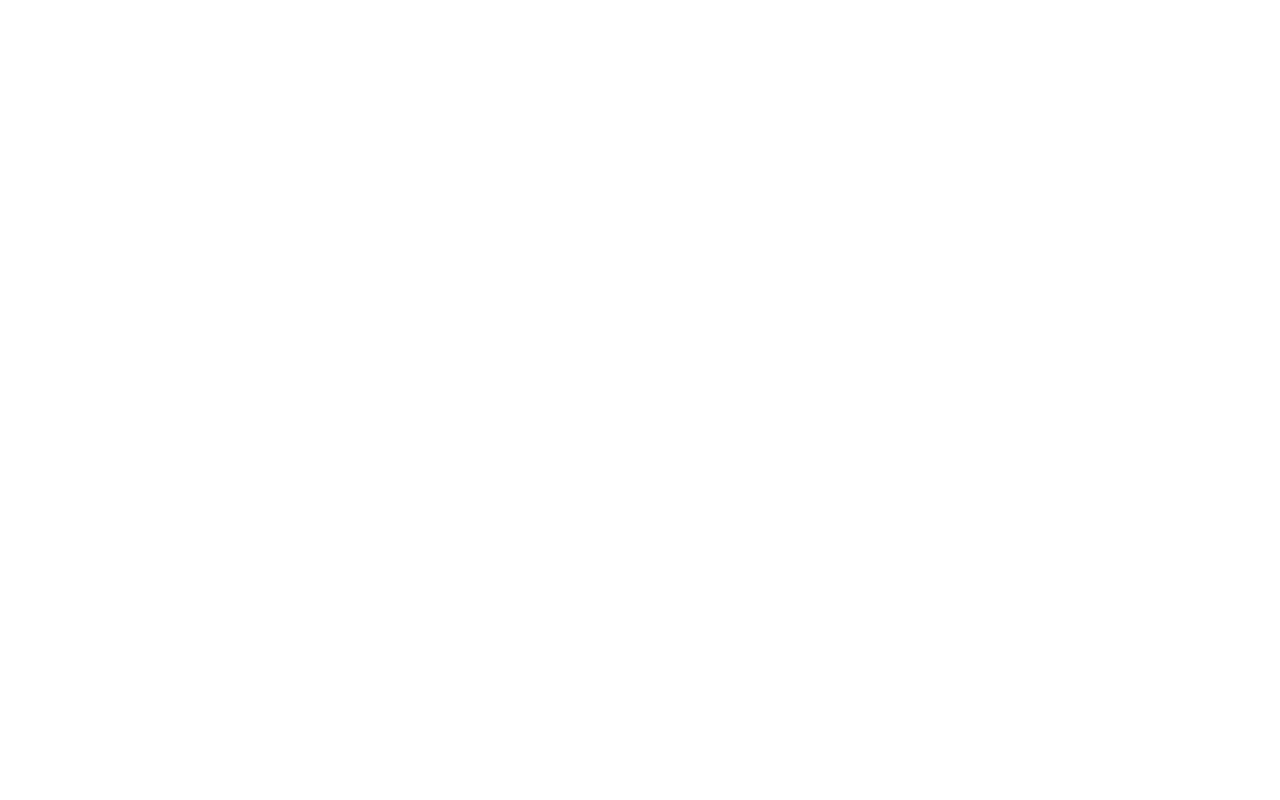
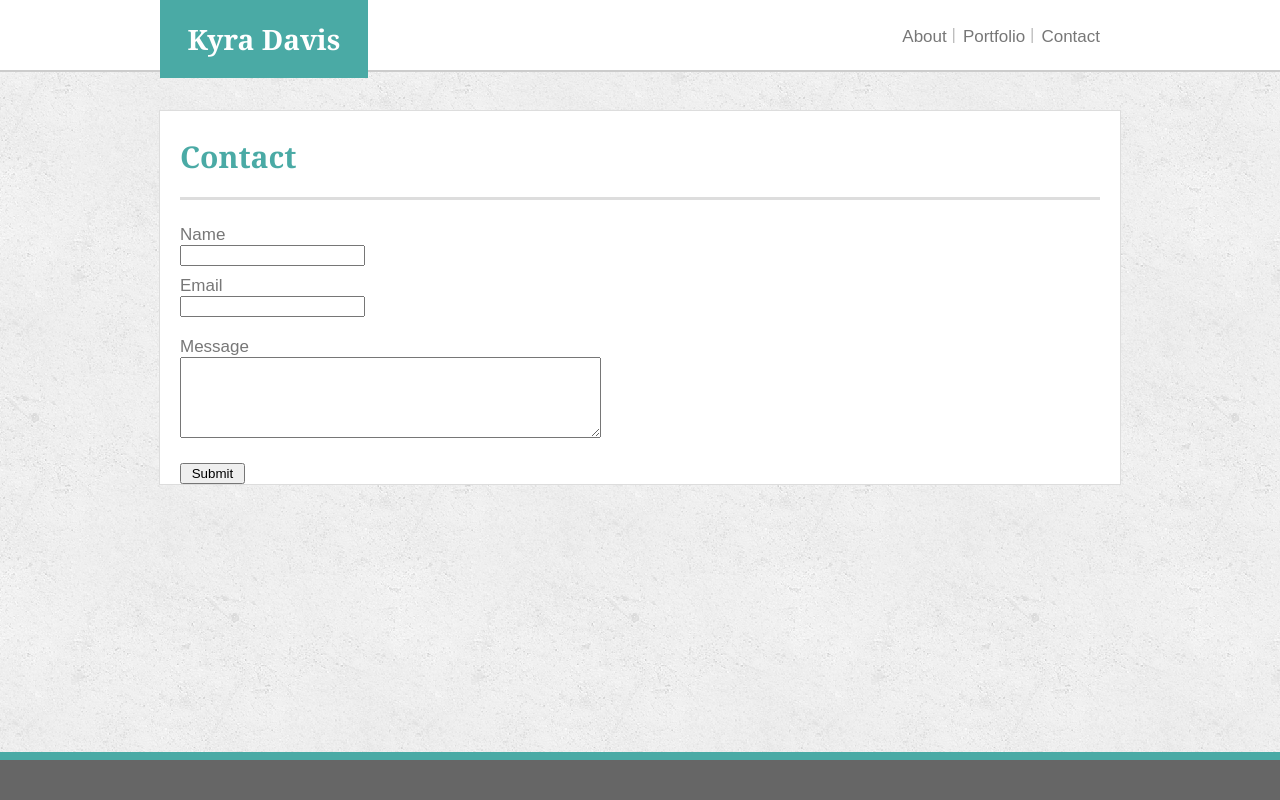
Before and after one commit to kd101jp14/Basic-Portfolio, a plain HTML site: page contact.html in a window 1280 px wide. Drawn offline with Linux system fonts and the light colour scheme.

Commit message:
Started some work on the Contact page. Linked page to the About page.

```diff
--- /dev/null
+++ b/assets/css/style_contact.css
@@ -0,0 +1,142 @@
+body {
+    font-family: Arial, Helvetica, sans-serif;
+    color: #777777;
+    width: 100%;
+    margin: auto;
+    font-size: 17px;
+}
+
+.headercontainer {
+    width: 960px;
+    margin: 0 auto;
+}
+
+h1 {
+    font-family: Georgia, 'Times New Roman', Times, serif;
+}
+
+header {
+    background-color: #ffffff;
+    position: fixed;
+    top: 0px;
+    width: 100%;
+    border-bottom:2px solid #cccccc;
+    height: 70px;
+    z-index: 3;
+}
+
+.name {
+    color: white;
+    background-color: #4aaaa5;
+    padding: 20px;
+    width: 17.5%;
+    float: left;
+    font-size: 28px;
+    text-align: center;
+    margin: 0px;
+}
+
+a {
+    text-decoration: none;
+    color: #777777;
+}
+
+li {
+    list-style: none;
+    float: left;
+    margin-left: 5px;
+    padding-top: 10px;
+}
+
+nav {
+    float: right;
+    margin-right: 20px;
+}
+
+nav ul li:not(:last-child):after {
+    content: '|';
+    position: relative;
+    top: -2px;
+    padding-right: 2px;
+    color: #bebebe;
+}
+
+/* Change the link color to #4aaaa5 (turquoise) on hover */
+li a:hover {
+    background-color: #4aaaa5;
+}
+
+
+.contentcontainer {
+    clear: both;
+    background: url(../images/concrete_seamless.png);
+    width: 100%;
+    height: 700px; /*Not sure why 100% won't work here*/
+    position: relative;
+    margin-top: 60px;
+}
+
+.contactform {
+    display: block;
+    background-color: white;
+    width: 960px;
+    margin-right: auto;
+    margin-left: auto;
+    position: absolute;
+    top: 0;
+    margin-top: 50px;
+    right: 0;
+    left: 0;
+    border: 1px solid #dddddd;
+}
+
+/* Add other elements within the contactform section below. */
+.contact,
+label,
+input,
+textarea {
+    margin-left: 20px;
+    margin-right: 20px;
+}
+
+#name,
+#email,
+#message {
+    clear: both;
+    margin-bottom: 10px;
+}
+
+.contact{
+    color: #4aaaa5;
+    font-size: 30px;
+    padding-bottom: 20px;
+    border-bottom: 3px solid #dddddd;
+}
+
+label {
+    float: left;
+    width: 300px;
+}
+
+#name {
+    padding-right: 776px;
+}
+
+#email {
+    padding-right: 776;
+}
+
+#message {
+    padding-right: ;
+}
+
+footer {
+    background-color: #666666;
+    height: 40px;
+    display: inline;
+    width: 100%;
+    position: fixed;
+    left: 0;
+    bottom: 0;
+    border-top: 8px solid #4aaaa5;
+}
--- a/contact.html
+++ b/contact.html
@@ -0,0 +1,79 @@
+<!DOCTYPE html>
+<html lang="en">
+
+<head>
+    <meta charset="UTF-8">
+    <meta name="viewport" content="width=device-width, initial-scale=1.0">
+    <meta http-equiv="X-UA-Compatible" content="ie=edge">
+    <title>About Me</title>
+    <link rel="stylesheet" href="assets/css/style_contact.css">
+</head>
+
+<body>
+
+    <header>
+
+        <div class="headercontainer">
+
+            <h1 class="name">
+                Kyra Davis
+            </h1>
+
+            <nav>
+
+                <ul>
+                    <li id="about"><a href="index.html">About </a></li>
+                    <li id="portfolio"><a href="#"> Portfolio </a></li>
+                    <li id="contact"><a href="contact.html"> Contact</a></li>
+                </ul>
+
+            </nav>
+
+        </div>
+
+    </header>
+
+    <div class=contentcontainer>
+
+        <section class="contactform">
+
+            <h1 class="contact">Contact</h1>
+
+            <form id="formfields">
+
+                <div id="name">
+                    <label for="contactname">Name</label>
+                    <br>
+                    <input type="text" name="contactname" id="contactname">
+                </div>
+
+                <div id="email">
+                    <label for="email">Email</label>
+                    <br>
+                    <input type="text" name="email" id="email">
+                </div>
+
+                <div id="message">
+                    <label for="message">Message</label>
+                    <br>
+                    <textarea name="message" id="message" rows="5" cols="50"></textarea>
+                </div>
+
+                <div id="submitbutton">
+                    <!-- Attempted to use Button instead of Div for semantics, but it created a button around the send button. -->
+                    <input type="submit" value=" Submit ">
+                </div>
+
+            </form>
+
+        </section>
+
+        <footer></footer>
+
+    </div>
+
+
+
+</body>
+
+</html>
```
Also changed, not shown: index.html (+1 -1 lines).
